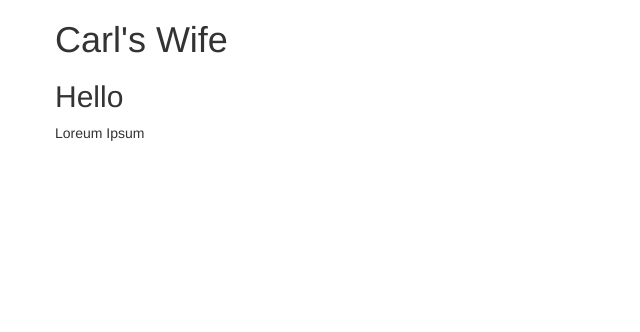
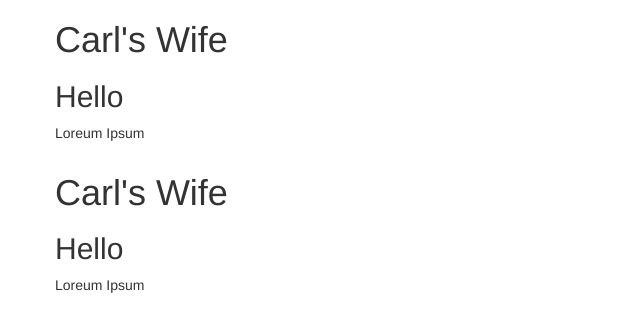
Before and after one commit to jumpalottahigh/Junction-Slush-CW, a PHP site: page / in a window 1280 px wide. Shown: the top 332 px of the page, without its empty margins (0-640 px from the left). Run offline with PHP 8.4, Linux system fonts and the light colour scheme; some libraries are stand-ins or nearby versions.

Commit message:
testing please work

```diff
--- a/index.php
+++ b/index.php
@@ -22,6 +22,13 @@
       <p>Loreum Ipsum</p>
     </div>
   </div>
+  <div class="container">
+    <div class="row">
+      <h1>Carl's Wife</h1>
+      <h2>Hello</h2>
+      <p>Loreum Ipsum</p>
+    </div>
+  </div>
   <!-- jQuery JS -->
   <script src="https://code.jquery.com/jquery-2.1.4.min.js"></script>
   <!-- Bootstrap JavaScript -->
```
